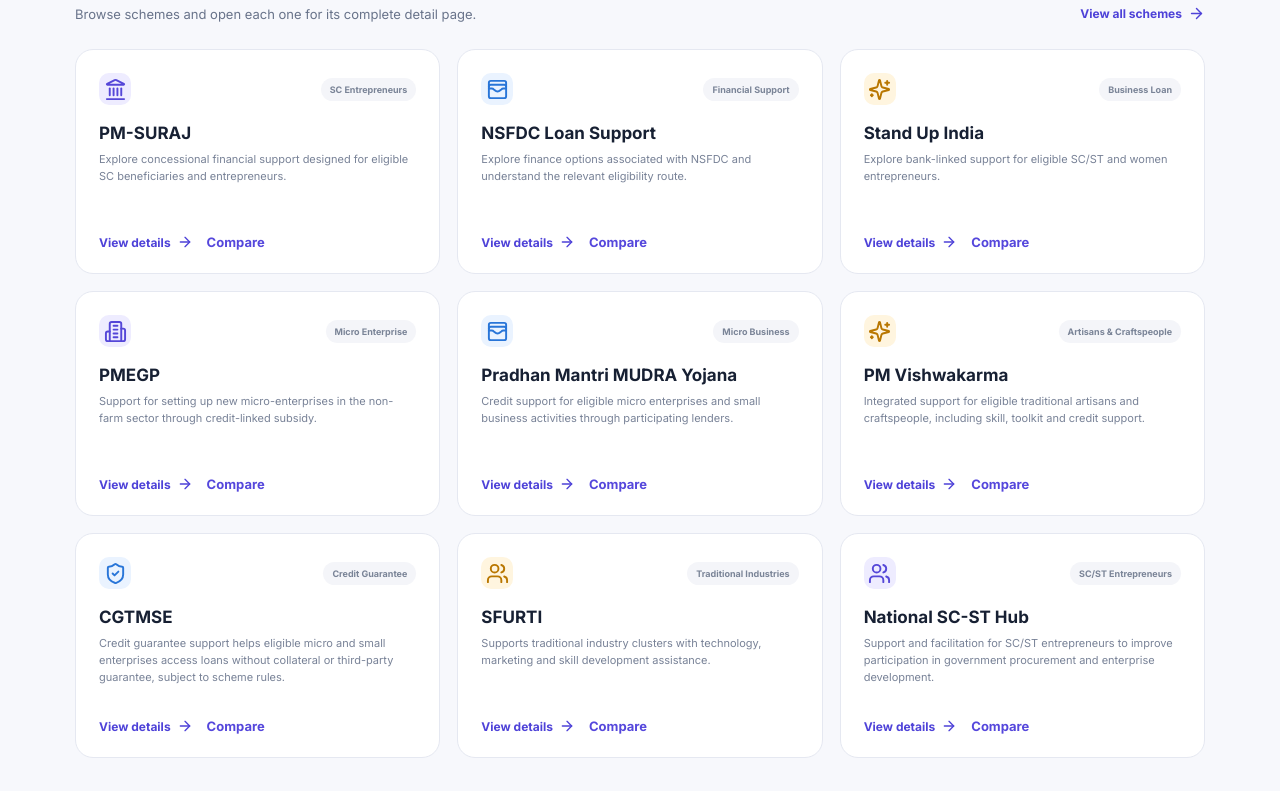
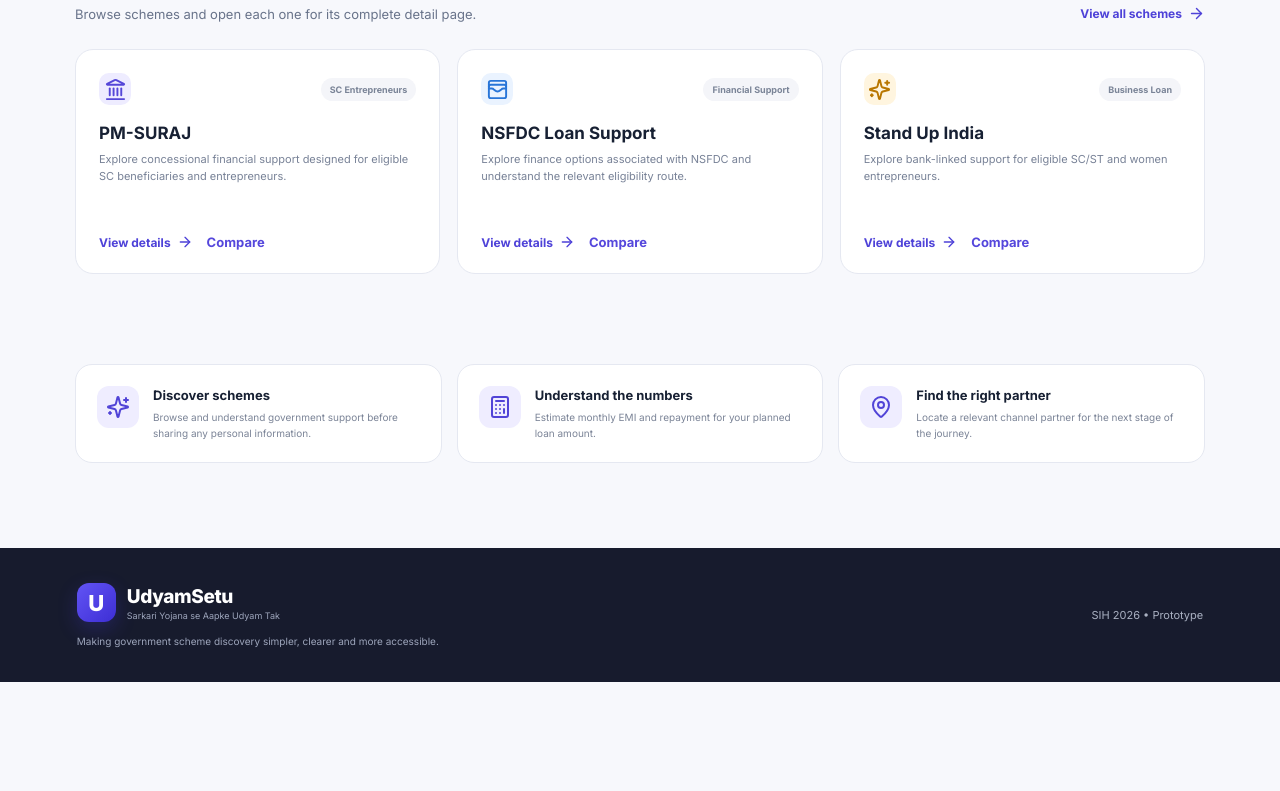
Before and after one commit to Shivam-Writes/UdyamSetu, a React (Vite) app: page /compare in a window 1280 px wide. Shown: the part 929-1720 px from the top of the page. After the commit the page ends 1611 px from the top, so only its background shows below. Built offline with nearby package versions, Linux system fonts and the light colour scheme.

Commit message:
Show three featured schemes on home

```diff
--- a/src/App.jsx
+++ b/src/App.jsx
@@ -58,7 +58,7 @@
       </div></div>
     </section>
     <section className="stats-section"><div className="stat"><strong>50+</strong><span>Government Schemes</span></div><div className="stat"><strong>SC Focused</strong><span>Support & Discovery</span></div><div className="stat"><strong>End-to-End</strong><span>Application Guidance</span></div><div className="stat"><strong>100+</strong><span>Channel Partners</span></div></section>
-    <section className="section"><div className="section-heading"><div><span className="section-kicker">DISCOVER SUPPORT</span><h2>Popular Schemes</h2><p>Browse schemes and open each one for its complete detail page.</p></div><Link to="/schemes" className="text-link">View all schemes <ArrowRight size={17}/></Link></div><div className="scheme-grid">{schemes.map((s,index)=><SchemeCard key={s.id} scheme={s} index={index}/>)}</div></section>
+    <section className="section"><div className="section-heading"><div><span className="section-kicker">DISCOVER SUPPORT</span><h2>Popular Schemes</h2><p>Browse schemes and open each one for its complete detail page.</p></div><Link to="/schemes" className="text-link">View all schemes <ArrowRight size={17}/></Link></div><div className="scheme-grid">{schemes.slice(0,3).map((s,index)=><SchemeCard key={s.id} scheme={s} index={index}/>)}</div></section>
     <section className="feature-section"><Feature icon={<Sparkles size={24}/>} title="Discover schemes" text="Browse and understand government support before sharing any personal information."/><Feature icon={<Calculator size={24}/>} title="Understand the numbers" text="Estimate monthly EMI and repayment for your planned loan amount."/><Feature icon={<MapPin size={24}/>} title="Find the right partner" text="Locate a relevant channel partner for the next stage of the journey."/></section>
     <Footer/>
   </>;
```
